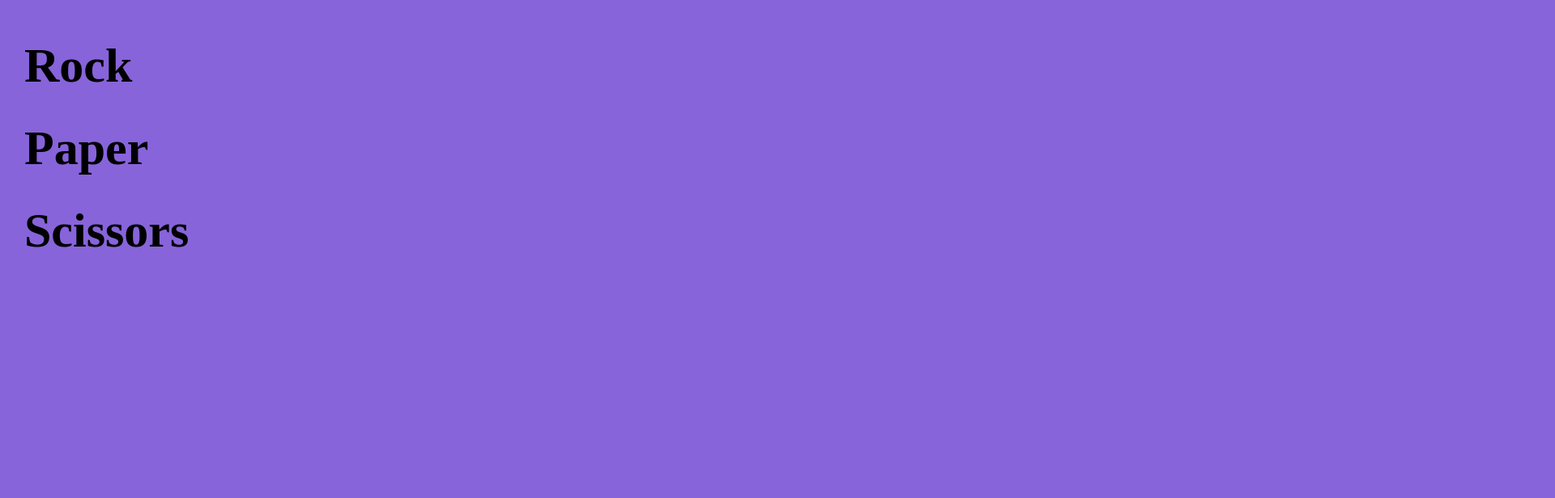
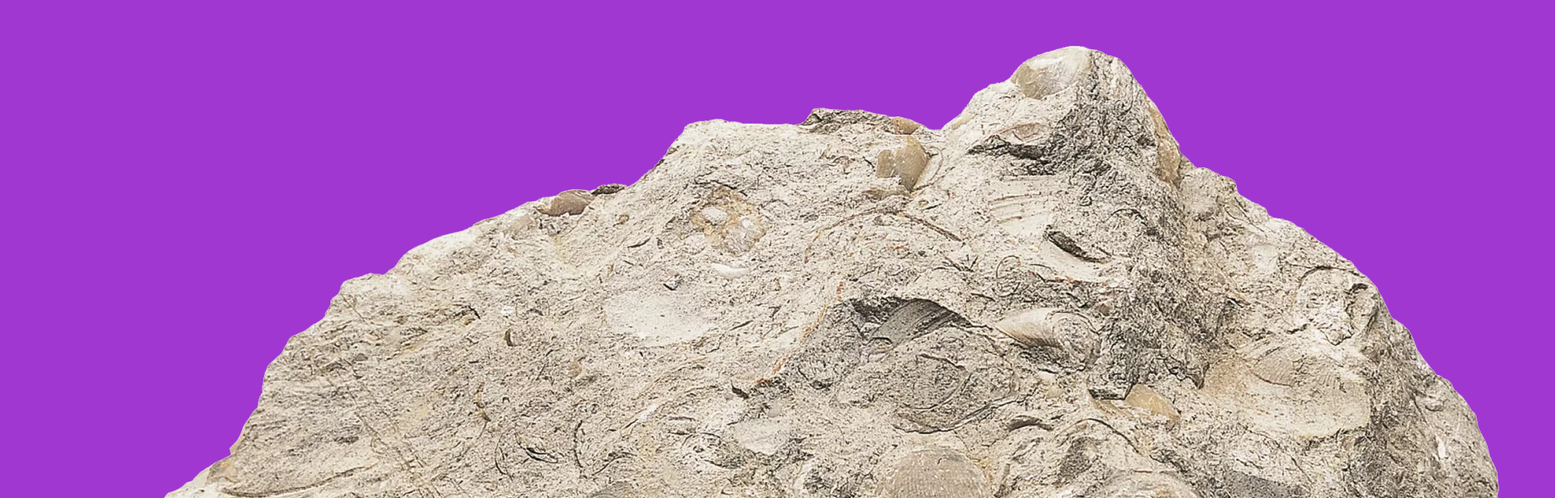
Before and after one commit to Monad-01/one-v-one-me, a React (Create React App) app: page / in a window 1280 px wide. Shown: the top 616 px of the page at 81% size, 1920 px wide, since content can reach past the window. Built offline with nearby package versions, Linux system fonts and the light colour scheme.

Commit message:
rock added

```diff
--- a/src/App.css
+++ b/src/App.css
@@ -1,3 +1,10 @@
+/* Colors to use:
+
+  #5F0A87
+
+
+*/
+
 * {
   margin: 0;
   padding: 0;
@@ -25,6 +32,6 @@
 
   color: black;
   padding: 3rem;
-  background: rgb(135, 100, 218);
+  background: #a037d1;
   background-size: contain;
 }
--- a/src/Roshambo.js
+++ b/src/Roshambo.js
@@ -1,9 +1,10 @@
 import React from "react";
+import rockImage from "./Images/temp-rock.webp";
 
 function Roshambo() {
   return (
     <div>
-      <h1 onClick={() => console.log("You clicked rock")}> Rock </h1>
+      <img class="ro" src={rockImage} />
       <h1> Paper </h1>
       <h1> Scissors </h1>
     </div>
```
Also changed, not shown: src/Images/temp-rock.webp (added).
